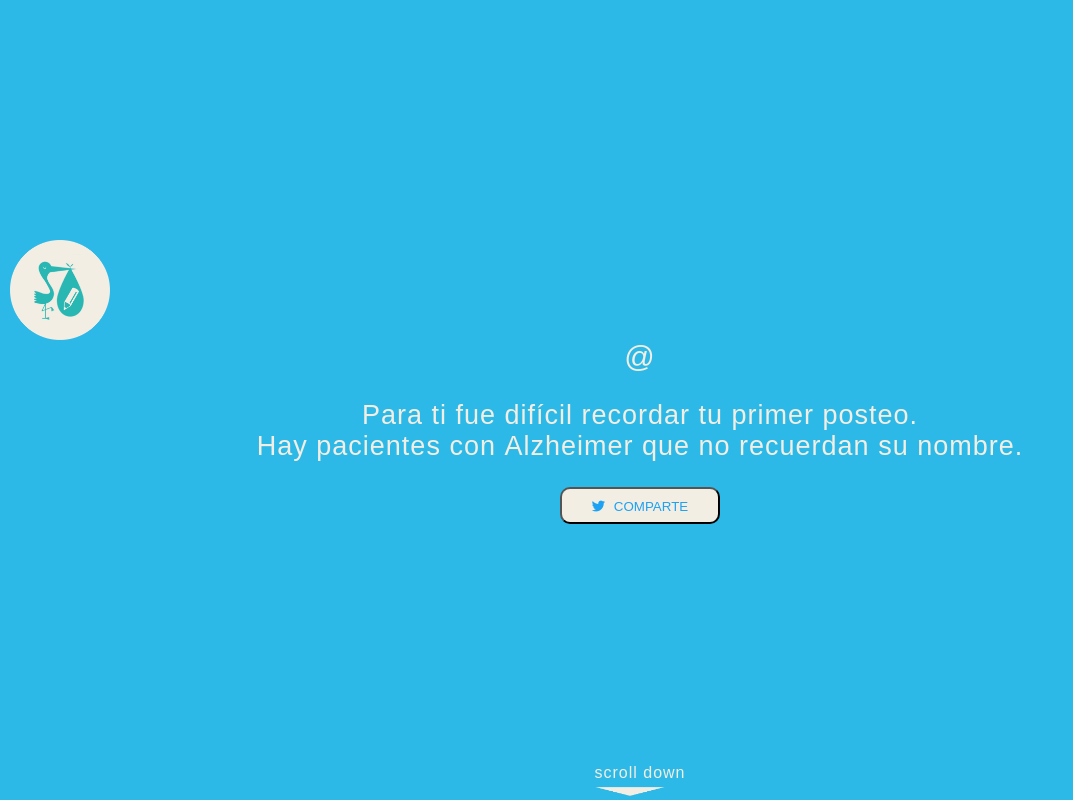
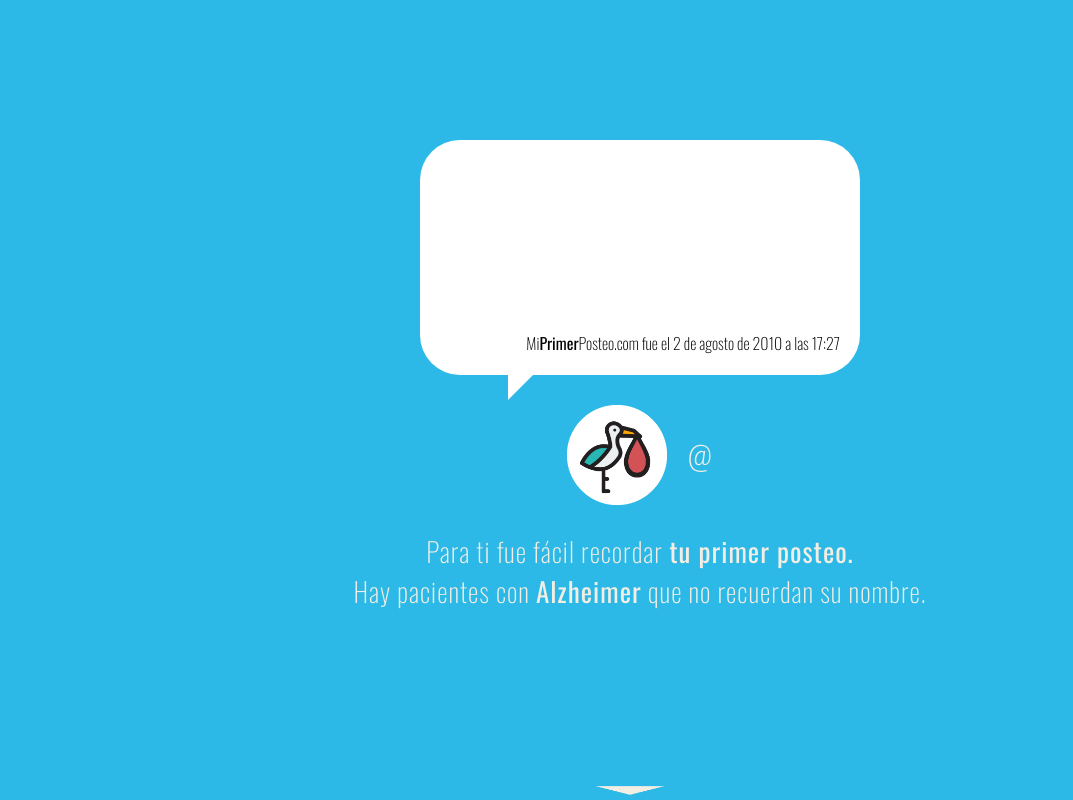
Before and after one commit to aneacolacao/User-Twitter, a Flask app: template templates/tweets.html in a window 1280 px wide. Shown: the whole page, without its empty margins (0-1073 px from the left). Run offline with Flask 2, Linux system fonts and the light colour scheme; the template is opened without the code that fills it, so the values that code supplies are empty; some libraries are stand-ins or nearby versions.

Commit message:
add loading, favicon and style on tweets

```diff
--- a/server.py
+++ b/server.py
@@ -92,7 +92,8 @@ def get_verification():
 	auth.request_token = {'oauth_token': request.args.get('oauth_token') ,'oauth_token_secret': request.args.get('oauth_verifier') }
 
 	# token = session['request_token']
-	del session_t ['request_token']
+	if 'request_token' in session_t:
+	    del session_t ['request_token']
 
 	# auth.set_request_token(token[0], token[1])
 
--- a/static/style.css
+++ b/static/style.css
@@ -126,6 +126,61 @@ h1{
 	color: #fff;
 }
 
+.spinner {
+  margin: 100px auto;
+  width: 80px;
+  height: 80px;
+  position: absolute;
+    z-index: 999;
+  right: 0;
+  left: 0;
+  top: 30vh;
+  display: none;
+}
+
+.cube1, .cube2 {
+  background-color: #2db9e7;
+  width: 25px;
+  height: 25px;
+  position: absolute;
+  top: 0;
+  left: 0;
+
+  -webkit-animation: sk-cubemove 1.8s infinite ease-in-out;
+  animation: sk-cubemove 1.8s infinite ease-in-out;
+}
+
+.cube2 {
+  -webkit-animation-delay: -0.9s;
+  animation-delay: -0.9s;
+}
+
+@-webkit-keyframes sk-cubemove {
+  25% { -webkit-transform: translateX(42px) rotate(-90deg) scale(0.5) }
+  50% { -webkit-transform: translateX(42px) translateY(42px) rotate(-180deg) }
+  75% { -webkit-transform: translateX(0px) translateY(42px) rotate(-270deg) scale(0.5) }
+  100% { -webkit-transform: rotate(-360deg) }
+}
+
+@keyframes sk-cubemove {
+  25% {
+    transform: translateX(42px) rotate(-90deg) scale(0.5);
+    -webkit-transform: translateX(42px) rotate(-90deg) scale(0.5);
+  } 50% {
+    transform: translateX(42px) translateY(42px) rotate(-179deg);
+    -webkit-transform: translateX(42px) translateY(42px) rotate(-179deg);
+  } 50.1% {
+    transform: translateX(42px) translateY(42px) rotate(-180deg);
+    -webkit-transform: translateX(42px) translateY(42px) rotate(-180deg);
+  } 75% {
+    transform: translateX(0px) translateY(42px) rotate(-270deg) scale(0.5);
+    -webkit-transform: translateX(0px) translateY(42px) rotate(-270deg) scale(0.5);
+  } 100% {
+    transform: rotate(-360deg);
+    -webkit-transform: rotate(-360deg);
+  }
+}
+
 #primero a.share-tw button{
 	background-color: #f2eee3;
 	color: #1da1f2;
@@ -160,11 +215,12 @@ h1{
     background-size: 100% 100%;
     height: auto;
     min-height: 200px;
-    /*max-height: 400px;*/
+    max-height: 400px;
     width: auto;
     min-width: 400px;
+    max-width: 500px;
     align-self: center;
-    padding: 20px;
+    padding: 15px 20px 20px 20px;
     position: relative;
     background-color: #fff;
     border-radius: 40px;
@@ -204,12 +260,13 @@ h1{
 
 #primero h3{
 	font-weight: 100;
-	font-size: 40px;
-	margin: 10px 0;
+	font-size: 30px;
+	line-height: 1.3;
+	margin: 0;
 	text-align: left;
 }
 
-#primero h3 a{
+#primero h3 a, #primero h3{
     color: #000000;
     text-decoration: none;
 }
--- a/templates/tweets.html
+++ b/templates/tweets.html
@@ -1,8 +1,28 @@
 <!DOCTYPE html>
 <html lang="es">
 <head>
-	<title>Prueba Jquery</title>
-	<link rel="shortcut icon" type="image/png" href="{{url_for('static', filename='favicon.png') }}"/>
+    <title>Mi Primer Posteo</title>
+
+    <meta charset="UTF-8">
+    <meta name="description" content="Mi Primer Posteo es una iniciativa que busca crear conciencia acerca de una terrible enfermedad que ataca la memoria, el Alzheimer.">
+    <meta name="viewport" content="width=device-width, initial-scale=1.0">
+
+    <link rel="shortcut icon" href="{{ url_for('static', filename='favicon.ico') }}">
+
+    <link href="https://fonts.googleapis.com/css?family=Oswald:200,300,400,500,600,700" rel="stylesheet">
+
+    <meta property="og:url"           content="http://www.miprimerposteo.com" />
+    <meta property="og:type"          content="website" />
+    <meta property="og:title"         content="Mi primer posteo" />
+    <meta property="og:description"   content="Yo recordé mi primer posteo, ¿te gustaría recordar el tuyo?" />
+    <meta property="og:image"         content="http://www.miprimerposteo.com/static/summary-card.jpg" />
+    <meta property="fb:app_id"        content="431901777204843"/>
+
+	<meta name="twitter:card" content="summary" />
+	<meta name="twitter:title" content="Mi primer posteo" />
+	<meta name="twitter:description" content="Yo recordé mi primer posteo, ¿te gustaría recordar el tuyo?" />
+	<meta name="twitter:image" content="https://www.miprimerposteo.com/static/summary-card.jpg" />
+	<meta name="twitter:image" content="https://www.miprimerposteo.com/static/ciguena.png" />
 
 	<link rel="stylesheet" type="text/css" href="../static/jquery.fullPage.css" />
 	<link rel="stylesheet" type="text/css" href="../static/style.css" />
@@ -10,7 +30,8 @@
 	<script src="//ajax.googleapis.com/ajax/libs/jquery/1.11.1/jquery.min.js"></script>
 	<script src="//ajax.googleapis.com/ajax/libs/jqueryui/1.9.1/jquery-ui.min.js"></script>
 
-	<script type="text/javascript" src="../vendors/scrolloverflow.js"></script>
+    <script type="text/javascript" src="../static/scrolloverflow.js"></script>
+    <script type="text/javascript" src="../static/html2canvas.min.js"></script>
 	<script type="text/javascript" src="../static/jquery.fullPage.js"></script>
 
 	<script src="https://use.fontawesome.com/7c5f458eb4.js"></script>
@@ -27,7 +48,10 @@
 		//   });
 		// });
 		$(document).ready(function() {
-			$('#fullpage').fullpage();
+			$('#fullpage').fullpage({
+                responsiveWidth: 768,
+			    responsiveHeight: 500
+            });
 		});
 
 		window.twttr = (function(d, s, id) {
@@ -53,32 +77,35 @@
 		<div class="section" id="primero">
 			<div class="content">
 				<div class="inter">
-					<img src="{{url_for('static', filename='primertuit.png') }}" alt="¿Recuerdas tu primer tuit?">
+                    <div id="cloud">
+                        <h3>{{ data.tweet_text }}</h3>
+                        <div class="footer-cloud">Mi<span>Primer</span>Posteo.com fue el 2 de agosto de 2010 a las 17:27</div>
+                    </div>
+
 					<div class="primertuit">
-						<h3>{{ data.tweet_text }}</h3>
+                        <img src="{{url_for('static', filename='ciguena.gif') }}" alt="MiPrimerPosteo">
 						<h4>@{{ username.screen_name }}</h4>
 					</div>
-					<p>Para ti fue difícil recordar <strong>tu primer posteo.</strong><br/>
+					<p>Para ti fue fácil recordar <strong>tu primer posteo.</strong><br/>
 					Hay pacientes con <strong>Alzheimer</strong> que no recuerdan su nombre.</p>
 					<!--<a class="share-tw" href="https://twitter.com/share?text={{ data.tweet_text }}&url=http://aneacolacao.pythonanywhere.com/"><button><i class="fa fa-twitter"></i> COMPARTE</button></a>-->
 
-                    <a href="https://twitter.com/intent/tweet?url=http%3A%2F%2Faneacolacao.pythonanywhere.com&text={{ data.tweet_text }}" class="share-tw" title="Twittear"><button><i class="fa fa-twitter"></i> COMPARTE</button></a>
+                    <!-- <a href="https://twitter.com/intent/tweet?url=http%3A%2F%2Faneacolacao.pythonanywhere.com&text={{ data.tweet_text }}" class="share-tw" title="Twittear"><button><i class="fa fa-twitter"></i> COMPARTE</button></a> -->
 
 				</div>
-				<div class="scroll">scroll down<br/><img src="{{url_for('static', filename='scroll.png') }}" alt="Scroll down" class="arrow"></div>
+				<div class="scroll"><img src="{{url_for('static', filename='scroll.png') }}" alt="Scroll down" class="arrow"></div>
 
 			</div>
 		</div>
 		<div class="section" id="fundacion">
 			<div class="content">
-				<h2>Fundación <strong>Alzheimer</strong> México</h2>
-				<p>Te invitamos a hacer una donación para combatir esta enfermedad. Con tu ayuda,<br/>
-				desarrollamos programas de investigación, apoyo y servicios esenciales<br/>
-				que ayudan a nuestros pacientes a mejorar su calidad de vida.</p>
+                    <img src="{{url_for('static', filename='LogoAlzheimer.png') }}" alt="Alzheimer México">
+                    <p>Te invitamos a hacer una donación para combatir esta enfermedad. Con tu ayuda,<br/>
+                    desarrollamos programas de investigación, apoyo y servicios esenciales<br/>
+                    que ayudan a nuestros pacientes y sus familias a mejorar su calidad de vida.</p>
 				<div class="buttons">
-					<a href="#"><button>DONA</button></a>
+                        Si no te es posible <a href="#"><br class="line_break"/><button>DONAR</button></a> <a class="share-tw" href="https://twitter.com/share?text={{ data.tweet_text }} <-- Este fue Mi Primer Posteo, ¿te gustaría recordar el tuyo? Entra aquí --> &url=http://www.miprimerposteo.com/"><button><i class="fa fa-twitter"></i> COMPARTIR</button></a>
 				</div>
-				<p>Fundación Alzheimer, Alguien con quien contar I.A.P.</p>
 			</div>
 		</div>
 	</div>
```
Also changed, not shown: templates/interactive.html (+9 -1 lines), templates/post.html (+6 -10 lines), static/favicon.ico (added), static/users_first.db.
